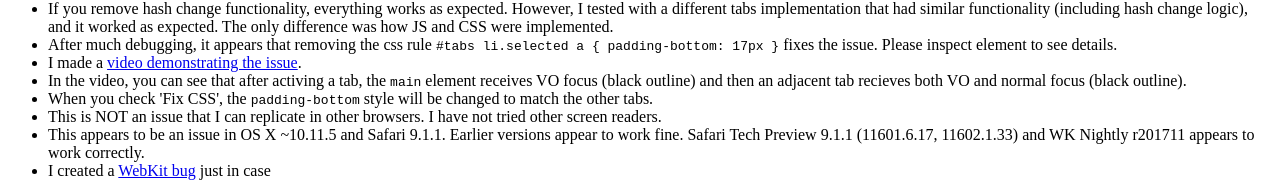
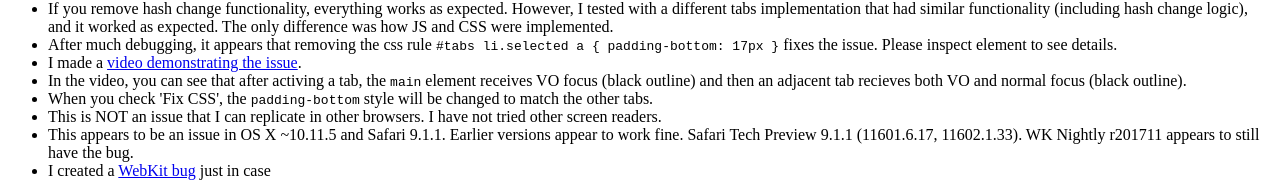
Before and after one commit to mfairchild365/aria-tabs-vo-bug, a plain HTML site: page index.html in a window 1280 px wide. Shown: the part 186-379 px from the top of the page. Drawn offline with nearby package versions, Linux system fonts and the light colour scheme.

Commit message:
update about WK nightly still having the bug

```diff
--- a/index.html
+++ b/index.html
@@ -366,7 +366,7 @@ $(function(){
             <li>In the video, you can see that after activing a tab, the <code>main</code> element receives VO focus (black outline) and then an adjacent tab recieves both VO and normal focus (black outline).</li>
             <li>When you check 'Fix CSS', the <code>padding-bottom</code> style will be changed to match the other tabs.</li>
             <li>This is NOT an issue that I can replicate in other browsers. I have not tried other screen readers.</li>
-            <li>This appears to be an issue in OS X ~10.11.5 and Safari 9.1.1. Earlier versions appear to work fine. Safari Tech Preview 9.1.1 (11601.6.17, 11602.1.33) and WK Nightly r201711 appears to work correctly.</li>
+            <li>This appears to be an issue in OS X ~10.11.5 and Safari 9.1.1. Earlier versions appear to work fine. Safari Tech Preview 9.1.1 (11601.6.17, 11602.1.33). WK Nightly r201711 appears to still have the bug.</li>
             <li>I created a <a href="https://bugs.webkit.org/show_bug.cgi?id=158430">WebKit bug</a> just in case</li>
         </ul>
 
```
